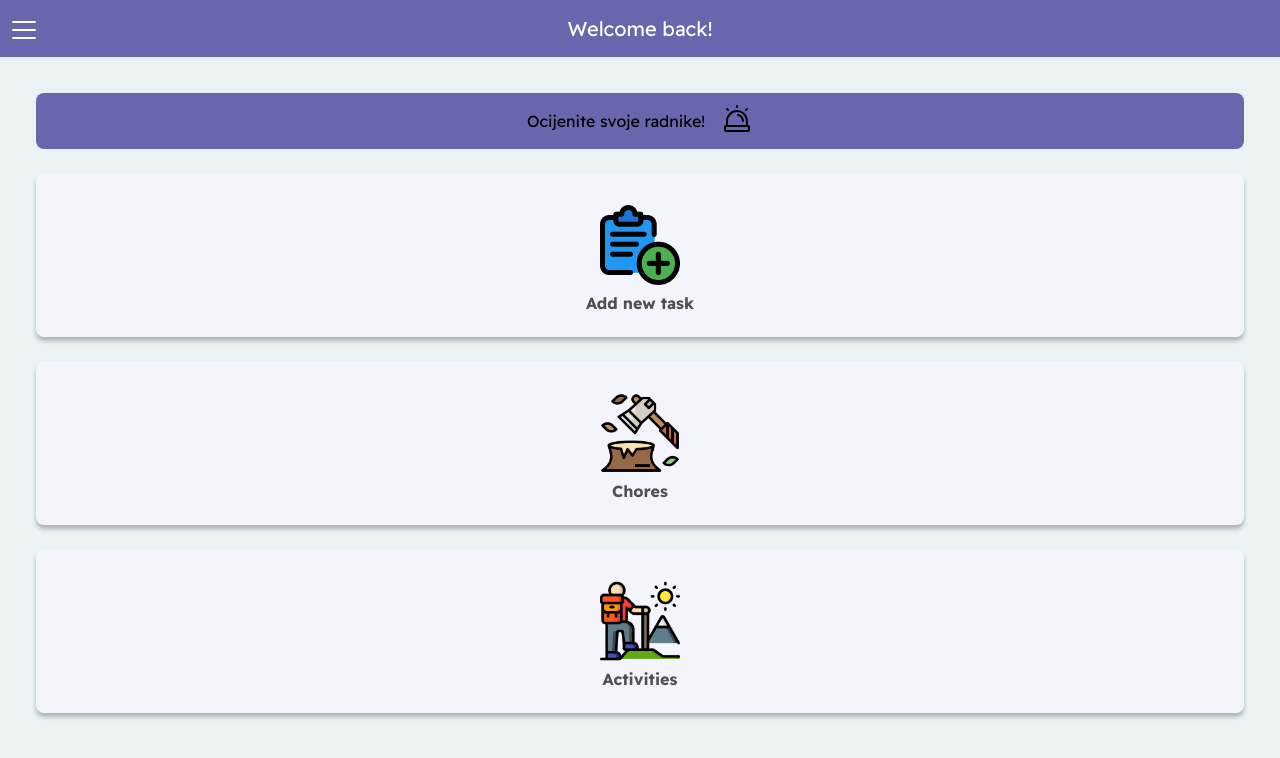
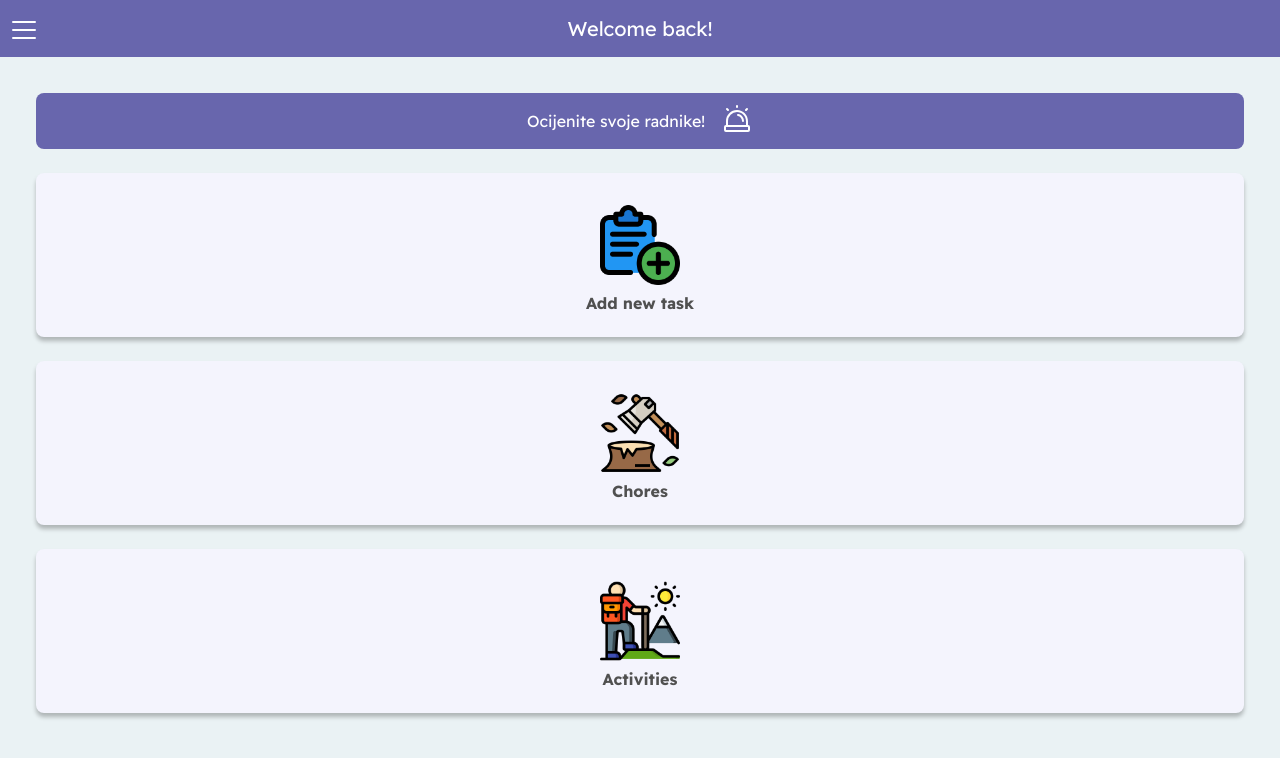
Before and after one commit to Fr1k1/Ri-Hack-2023, a React (Vite) app in the folder app/: page / in a window 1280 px wide. Shown: the top 758 px of the page. Built offline with nearby package versions, Linux system fonts and the light colour scheme; sample sign-in values are in the browser's storage.

Commit message:
Fix colors

```diff
--- a/app/src/Components/pages/AddNewTask/AddNewTask.jsx
+++ b/app/src/Components/pages/AddNewTask/AddNewTask.jsx
@@ -8,6 +8,7 @@ import Leaflet from "leaflet";
 import { MapContainer, TileLayer, Marker } from "react-leaflet";
 import "leaflet/dist/leaflet.css";
 import { notifySuccess, notifyFailure } from "../../atoms/Toast/Toast";
+import { useNavigate } from "react-router";
 
 const AddNewTask = () => {
   const [latLng, setLatLng] = useState({});
@@ -25,6 +26,7 @@ const AddNewTask = () => {
     lat: marker[0],
     lng: marker[1],
   });
+  const navigate = useNavigate();
 
   useEffect(() => {
     if (navigator.geolocation) {
@@ -48,6 +50,7 @@ const AddNewTask = () => {
       const res = await addTask(task);
       console.log(res);
       notifySuccess("Successfully added task!!");
+      navigate("/");
     } catch {
       notifyFailure();
     }
--- a/app/src/Components/pages/Homepage/Homepage.scss
+++ b/app/src/Components/pages/Homepage/Homepage.scss
@@ -22,4 +22,5 @@
   width: 100%;
   align-items: center;
   gap: 16px;
+  color: white;
 }
```
